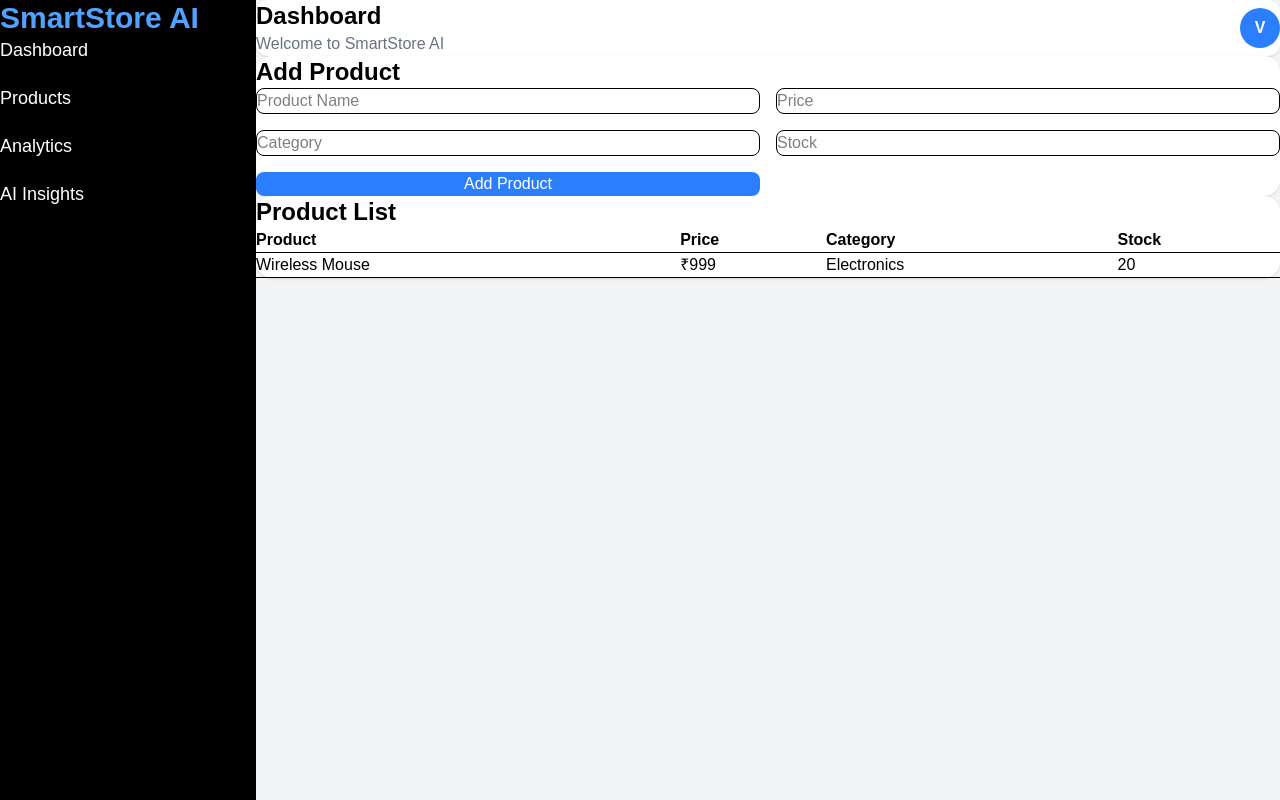
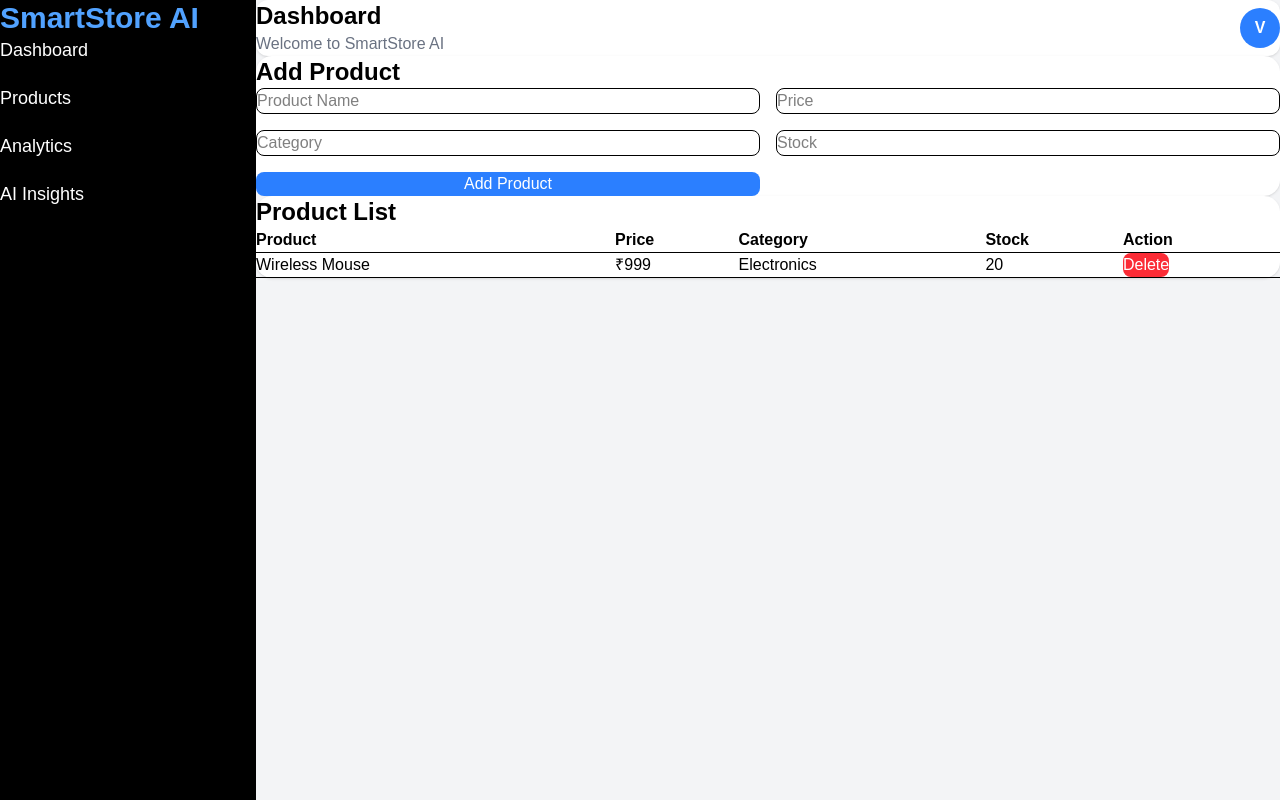
Before and after one commit to VaishnaviSaw01/SmartStore-AI, a React (Vite) app in the folder frontend/: page /products in a window 1280 px wide. Built offline with nearby package versions, Linux system fonts and the light colour scheme.

Commit message:
Added dynamic product deletion and interactive product table actions

```diff
--- a/frontend/src/components/ProductTable.tsx
+++ b/frontend/src/components/ProductTable.tsx
@@ -8,9 +8,20 @@ type Product = {
 
 type Props = {
   products: Product[];
+  setProducts: React.Dispatch<React.SetStateAction<Product[]>>;
 };
 
-function ProductTable({ products }: Props) {
+function ProductTable({ products, setProducts }: Props) {
+
+  const handleDelete = (id: number) => {
+
+    const updatedProducts = products.filter(
+      (product) => product.id !== id
+    );
+
+    setProducts(updatedProducts);
+  };
+
   return (
     <div className="bg-white p-6 rounded-2xl shadow">
 
@@ -27,6 +38,7 @@ function ProductTable({ products }: Props) {
             <th>Price</th>
             <th>Category</th>
             <th>Stock</th>
+            <th>Action</th>
 
           </tr>
         </thead>
@@ -55,6 +67,17 @@ function ProductTable({ products }: Props) {
                 {product.stock}
               </td>
 
+              <td>
+
+                <button
+                  onClick={() => handleDelete(product.id)}
+                  className="bg-red-500 text-white px-4 py-2 rounded-lg hover:bg-red-600"
+                >
+                  Delete
+                </button>
+
+              </td>
+
             </tr>
           ))}
 
--- a/frontend/src/components/Sidebar.tsx
+++ b/frontend/src/components/Sidebar.tsx
@@ -10,13 +10,33 @@ function Sidebar() {
 
       <nav className="flex flex-col gap-5 text-lg">
 
-        <Link to="/">Dashboard</Link>
+        <Link
+  to="/"
+  className="hover:text-blue-400 transition"
+>
+  Dashboard
+</Link>
 
-        <Link to="/products">Products</Link>
+        <Link
+  to="/products"
+  className="hover:text-blue-400 transition"
+>
+  Products
+</Link>
 
-        <Link to="/analytics">Analytics</Link>
+        <Link
+  to="/analytics"
+  className="hover:text-blue-400 transition"
+>
+  Analytics
+</Link>
 
-        <Link to="/ai-insights">AI Insights</Link>
+        <Link
+  to="/ai-insights"
+  className="hover:text-blue-400 transition"
+>
+  AI Insights
+</Link>
 
       </nav>
 
--- a/frontend/src/pages/Products.tsx
+++ b/frontend/src/pages/Products.tsx
@@ -27,9 +27,10 @@ function Products() {
         setProducts={setProducts}
       />
 
-      <ProductTable
-        products={products}
-      />
+     <ProductTable
+  products={products}
+  setProducts={setProducts}
+/>
 
     </MainLayout>
   );
```
